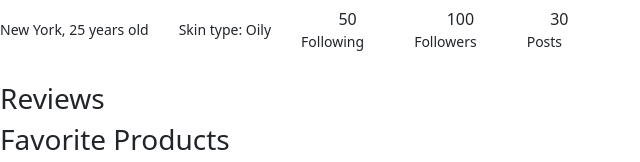
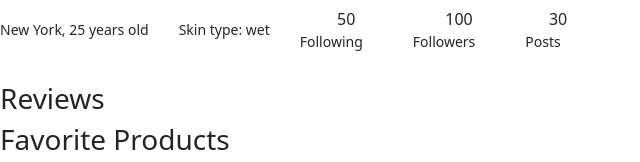
Before and after one commit to Ciiruu/TR-IMK, a plain HTML site: page profile.html in a window 1280 px wide. Shown: the part 208-370 px from the top of the page, 0-640 px from the left. Drawn offline with nearby package versions, Linux system fonts and the light colour scheme.

Commit message:
ubah bagian skin type

```diff
--- a/profile.html
+++ b/profile.html
@@ -60,7 +60,7 @@
 
       <div class="info">
         <p>New York, 25 years old</p>
-        <p>Skin type: Oily</p>
+        <p>Skin type: wet</p>
 
         <div class="counts">
           <div>
```
